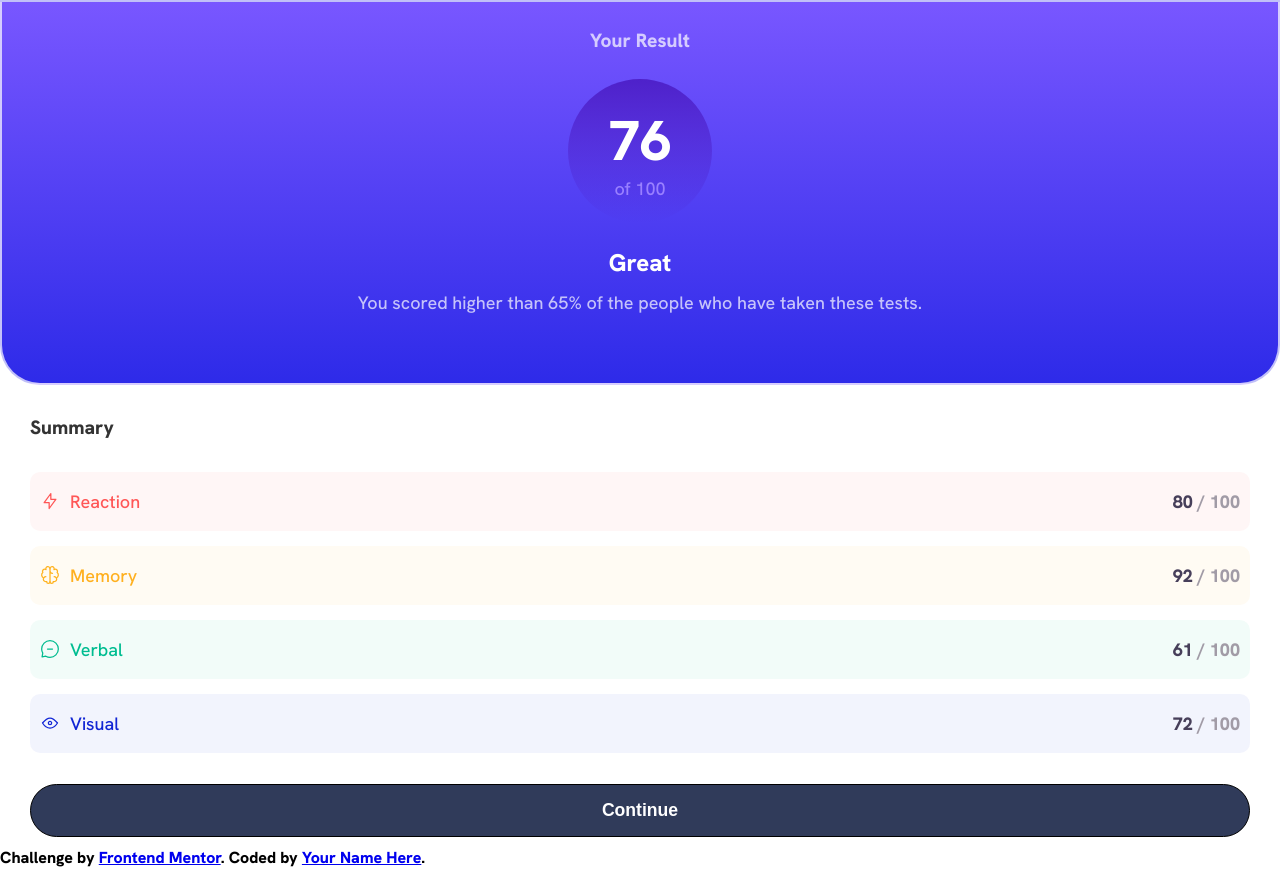
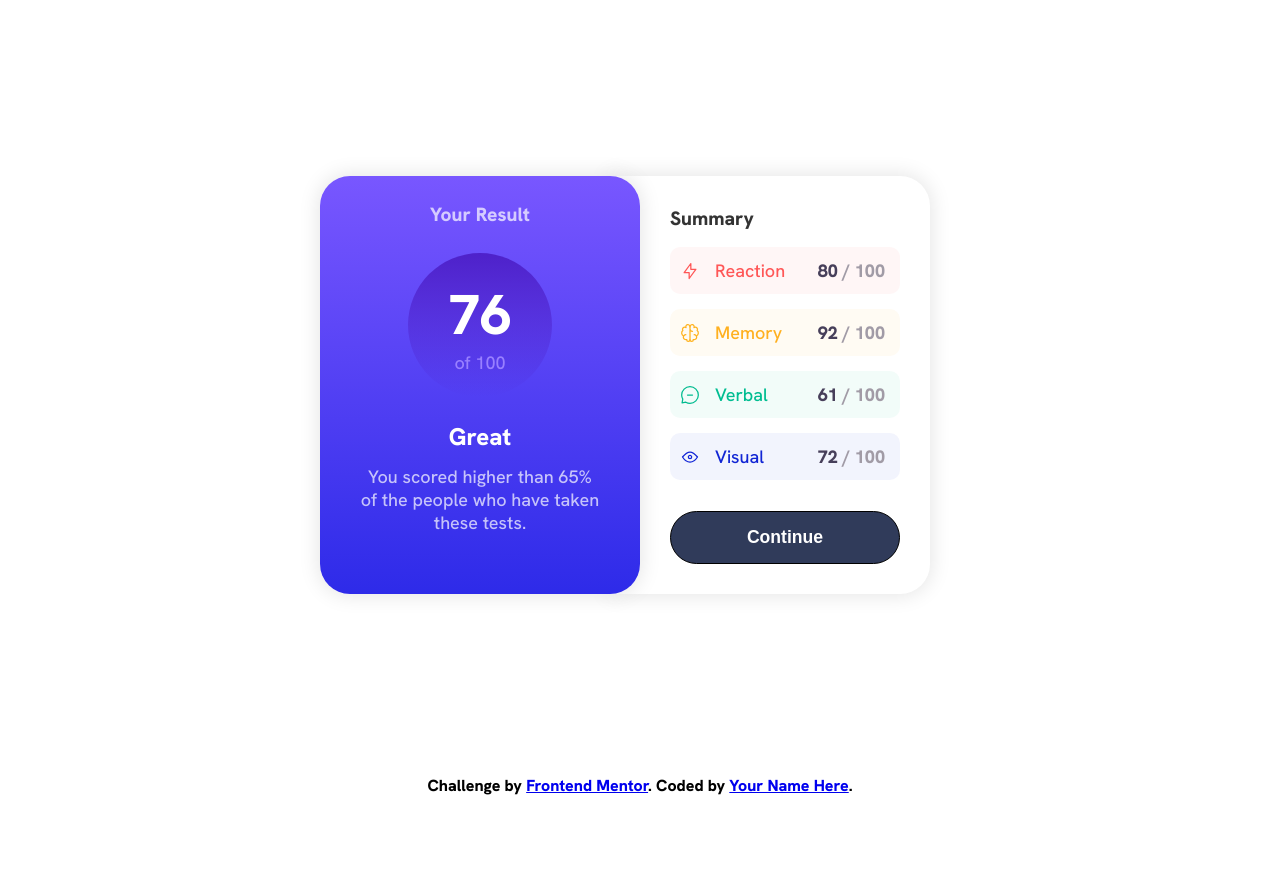
Before and after one commit to Ahmed-Seleem01/results-summary-component, a plain HTML site: page index.html in a window 1280 px wide. After the commit the page ends 800 px from the top, so only its background shows below. Drawn offline with Linux system fonts and the light colour scheme.

Commit message:
Add media query breakpoint to work in large screens

```diff
--- a/styles/styles.css
+++ b/styles/styles.css
@@ -35,15 +35,17 @@ main.cards-container{
   grid-template-columns: 1fr;
   grid-template-rows: 1fr 1.2fr;
 }
+
 section.card-1, section.card-2{
   flex-direction: column;
   width: 100%;
+  box-shadow: 0 0 20px 2px rgb(230, 230, 230);
 }
 section.card-1{
   justify-content: start;
   padding: 10px 40px 20px;
   grid-row: 1 / 2;
-  border: 2px solid;
+  /* border: 2px solid; */
   text-align: center;
   border-radius: 0 0 40px 40px;
   background: linear-gradient(180deg, hsl(252, 100%, 67%), hsl(241, 81%, 54%));
@@ -130,3 +132,46 @@ section.card-2 > button{
   background: hsl(224, 30%, 27%);
   color:hsl(0, 0%, 100%);
 }
+footer.attribution {
+  font-size: 11px;
+  text-align: center;
+  align-self: center;
+  justify-self: center;
+}
+footer.attribution a {
+  color: hsl(228, 45%, 44%);
+}
+  @media (min-width: 600px){
+    .container{
+      min-height: 100vh;
+      place-content: center;
+      place-items: center;
+    }
+    .container main.cards-container{
+      grid-template-columns: repeat(2, minmax(300px, 320px));
+      grid-template-rows: 1fr;
+      place-content: center;
+    }
+    main.cards-container section.card-1{
+      justify-content: flex-start;
+      border-radius: 30px;
+      grid-column: 1 / 2;
+    }
+    main.cards-container section.card-2{
+      grid-column: 2 / 3;
+      grid-row: 1 / 2;
+      border-radius: 0 30px 30px 0;
+      margin-top: 0;
+      margin-left: -30px;
+      padding: 30px 30px 30px 60px;
+      justify-content: flex-start;
+    }
+    main.cards-container section.card-2 h2{
+      padding: 0;
+      margin: 0;
+    }
+
+    section.card-2 ul li p{
+      margin: 12px 5px;
+    }
+  }
```
